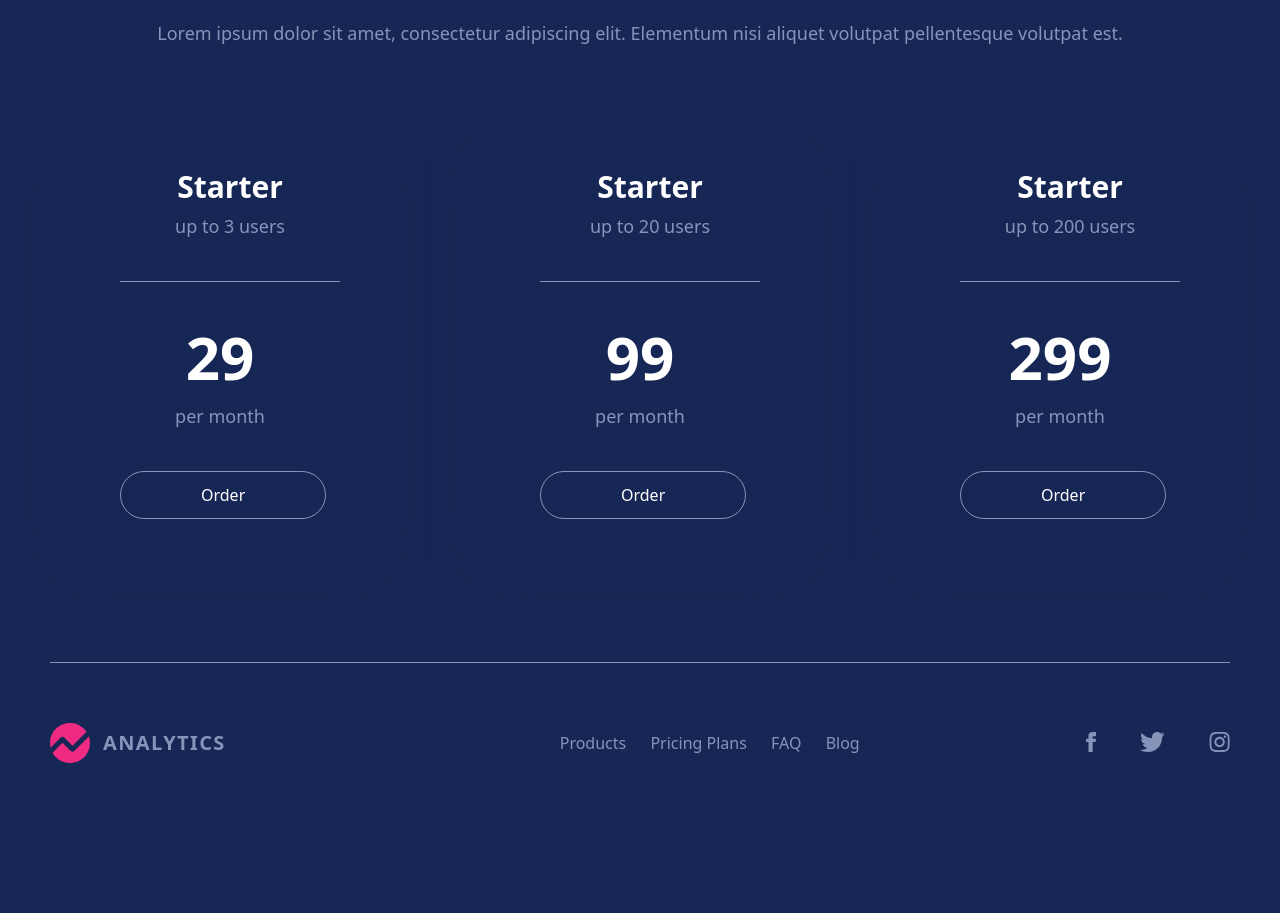
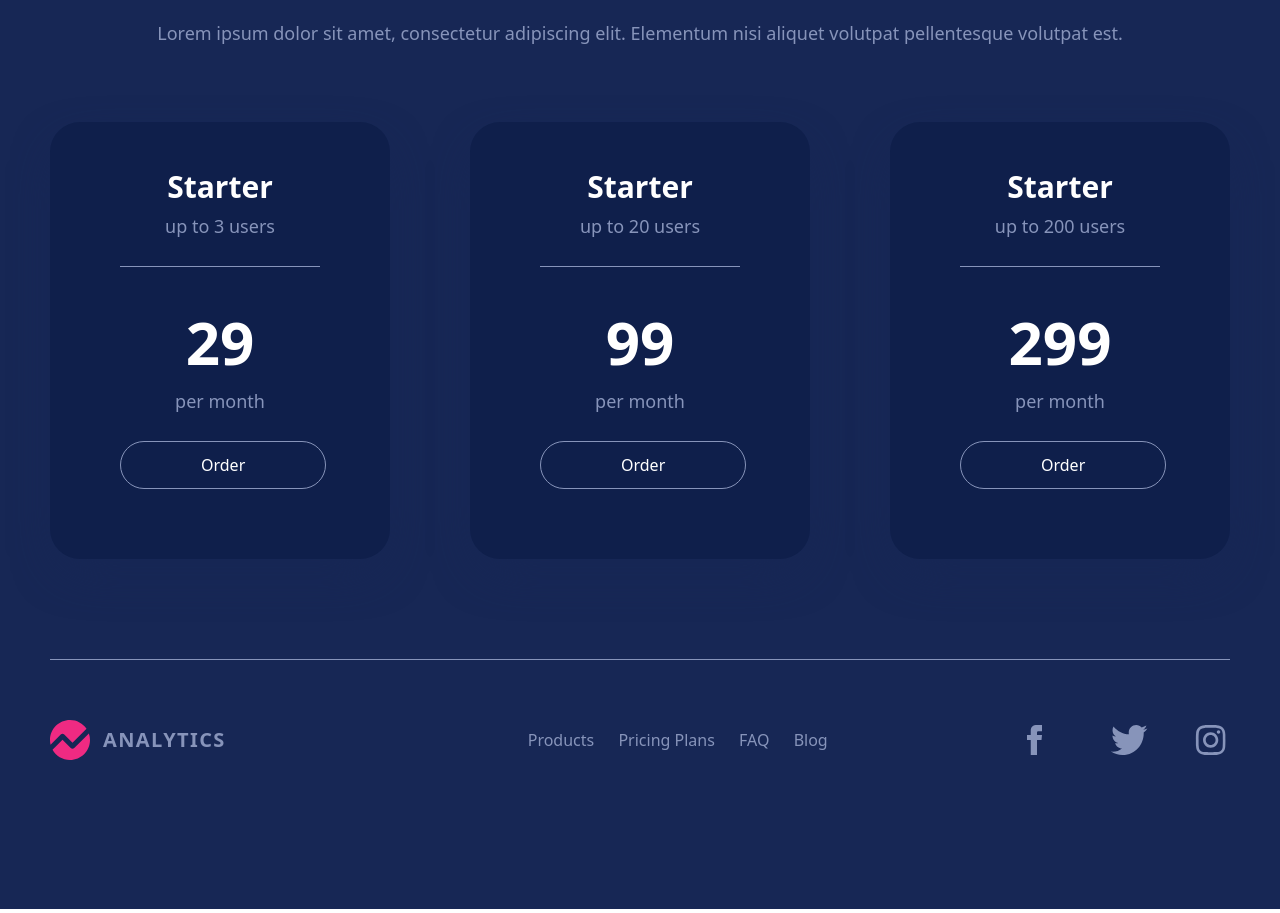
Before and after one commit to bonox2/Analytics, a plain HTML site: page index.html in a window 1280 px wide. Shown: the part 3421-4334 px from the top of the page. Drawn offline with Linux system fonts and the light colour scheme; a web font is replaced by a local one.

Commit message:
footer hover & plan section fix padding

```diff
--- a/css/style.css
+++ b/css/style.css
@@ -452,9 +452,8 @@ button {
 }
 .plan-section {
   width: 340px;
-  height: 440px;
   padding: 50px 70px 70px 70px;
-  background: var(--theme-color-1);
+  background: var(--theme-color-3);
   box-shadow: 0 18px 50px -15px var(--theme-color-1);
   border-radius: 30px;
   color: var(--color-1);
@@ -462,7 +461,6 @@ button {
   transition: 0.3s;
 }
 .plan-section-top {
-  width: 220px;
   border-bottom: 1px solid var(--color);
   margin-bottom: 30px;
 }
@@ -474,7 +472,7 @@ button {
 .plan-under-txt {
   font-size: 18px;
   line-height: 1.6;
-  margin-bottom: 40px;
+  margin-bottom: 25px;
   color: var(--color);
 }
 .price {
@@ -555,8 +553,20 @@ button {
   letter-spacing: 1.4px;
   color: var(--color);
 }
-.logo-footer > img {
+.logo-footer img {
   margin-right: 13px;
+}
+.footer-icons a{
+  transition: .3s;
+}
+.footer-icons a{
+  width: 40px;
+  height: 40px;
+  padding: 5px;
+  border-radius: 50%;
+}
+.footer-icons a:hover{
+  background-color: var(--theme-color-2);
 }
 .icon-footer:not(:first-child) {
   margin-left: 40px;
```
